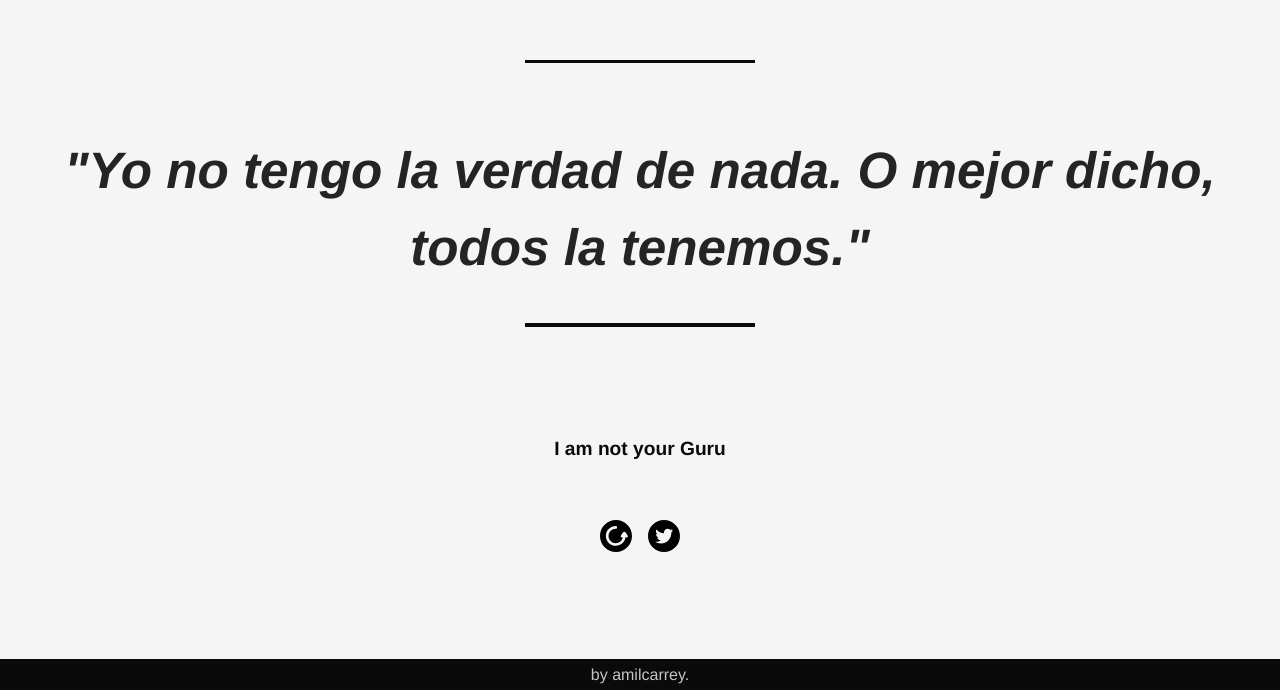
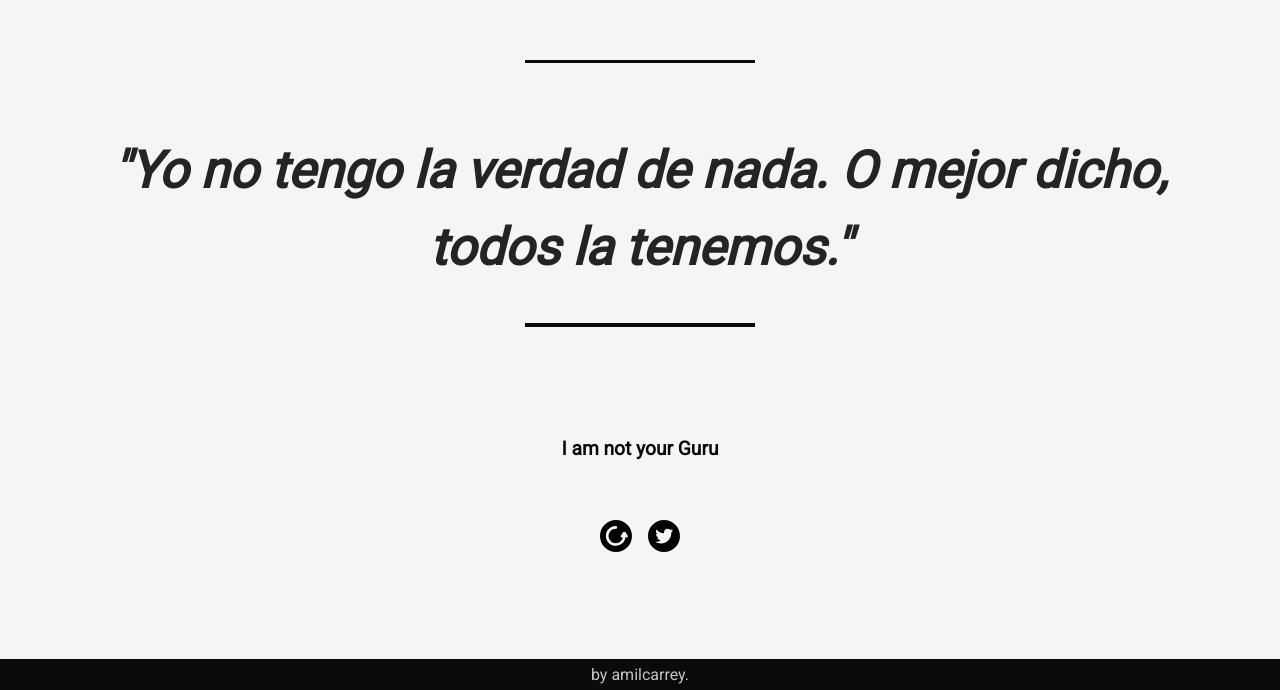
Before and after one commit to amilcarrey/random-quotes, a Vue app: page / in a window 1280 px wide. Shown: the part 110-800 px from the top of the page. Built offline with nearby package versions, Linux system fonts and the light colour scheme.

Commit message:
changing font

```diff
--- a/src/App.vue
+++ b/src/App.vue
@@ -28,8 +28,9 @@ export default {
 </script>
 
 <style>
+@import url("https://fonts.googleapis.com/css?family=Roboto&display=swap");
 #app {
-  font-family: "Springsteel Serif", Helvetica, sans-serif;
+  font-family: Roboto Slab, Roboto, Helvetica, sans-serif;
   -webkit-font-smoothing: antialiased;
   -moz-osx-font-smoothing: grayscale;
   text-align: center;
```
